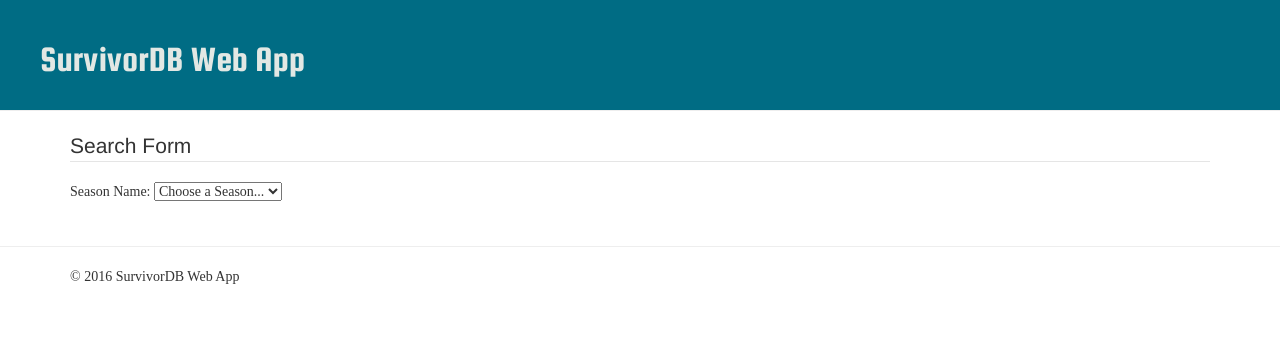
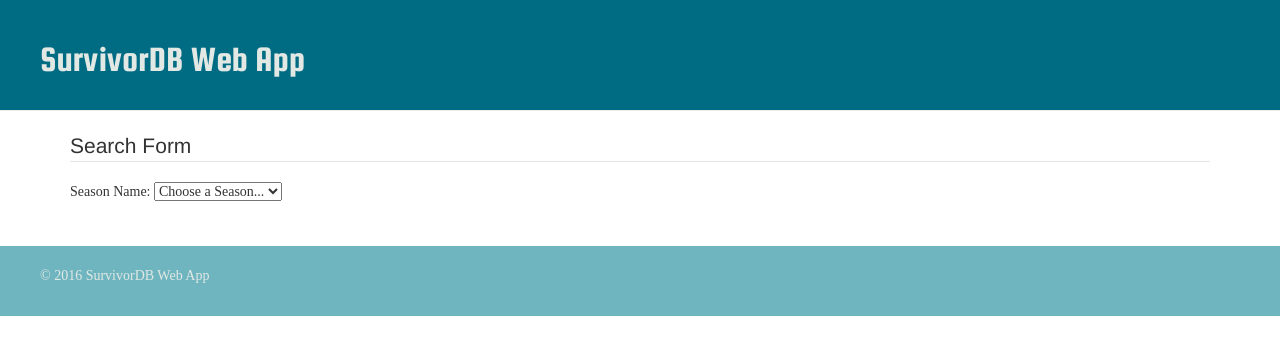
Before and after one commit to christianhoward/survivordb, a Django app: page / in a window 1280 px wide. Shown: the top 355 px of the page. Run offline with Django 3.2, Linux system fonts and the light colour scheme; data that the repository does not hold is empty; some libraries are stand-ins or nearby versions; some web fonts are replaced.

Commit message:
More Updates to HTML and CSS.

```diff
--- a/webapp/static/css/webapp.css
+++ b/webapp/static/css/webapp.css
@@ -33,5 +33,14 @@ table, th, tr, td {
     padding: 20px 20px 20px 40px;
 }
 
+.page-footer {
+    color: #e2e8e4;
+    background-color: #6EB5C0;
+    margin-top: 0;
+    padding: 20px 20px 20px 40px;
+}
+
+
+
 
 /* https://designschool.canva.com/blog/100-color-combinations #70 */
--- a/webapp/templates/webapp/base.html
+++ b/webapp/templates/webapp/base.html
@@ -21,14 +21,10 @@
             </div>
         </div>
     </body>
+    <br>
     <footer>
-    <hr>
-        <div class="container">
-            <div class="row">
-                <div class="col-lg-12">
-                    <p>&copy; 2016 SurvivorDB Web App</p>
-                </div>
-            </div>
+        <div class="page-footer">
+            <p>&copy; 2016 SurvivorDB Web App</p>
         </div>
     </footer>
 </html>
```
